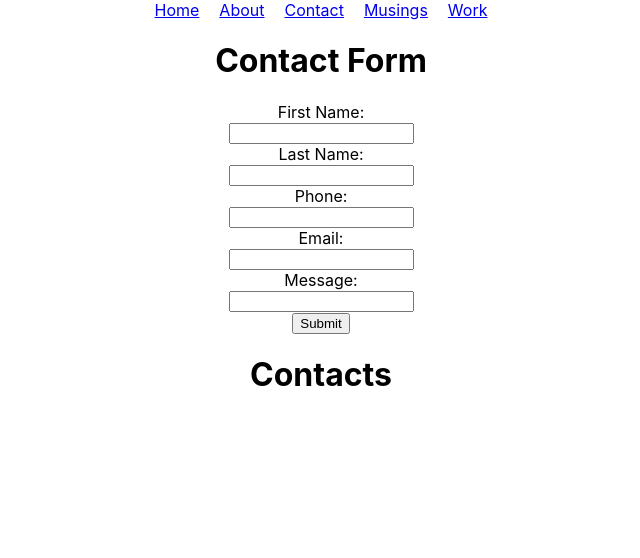
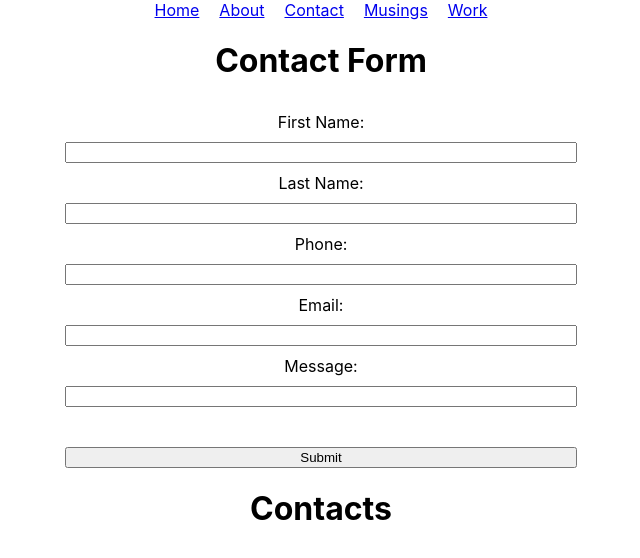
Before and after one commit to Jonathan-MacDuff/the-emporium, a React (Create React App) app: page /contact in a window 1280 px wide. Shown: the top 558 px of the page, without its empty margins (319-959 px from the left). Built offline with nearby package versions, Linux system fonts and the light colour scheme.

Commit message:
added spacing to css and removed unnecesssary br elements from Contact

```diff
--- a/src/App.css
+++ b/src/App.css
@@ -9,6 +9,11 @@
 
 #contactForm {
   text-align: center;
+  display: flex;
+  flex-direction: column;
+  gap: 10px;
+  margin-left: 30%;
+  margin-right: 30%;
 }
 
 #contacts {
```
Also changed, not shown: src/components/ContactForm.js (+0 -9 lines).
